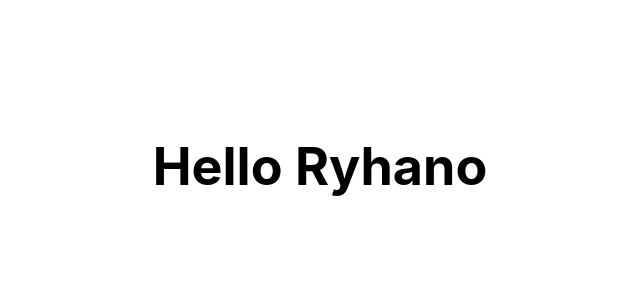
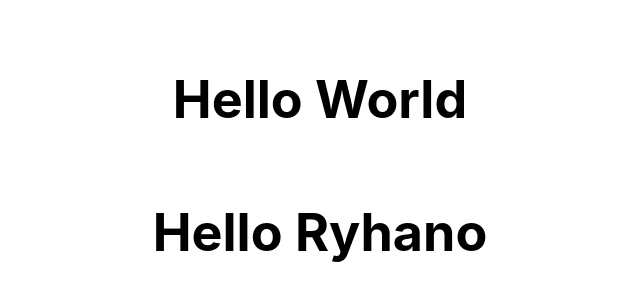
Before and after one commit to Luke-Kirby/Luke-Kirby-Portfolio, a React (Create React App) app: page / in a window 1280 px wide. Shown: the part 234-534 px from the top of the page, without its empty margins (320-960 px from the left). Built offline with nearby package versions, Linux system fonts and the light colour scheme.

Commit message:
Added Title component to App.tsx

```diff
--- a/src/App.tsx
+++ b/src/App.tsx
@@ -1,16 +1,15 @@
 import React from "react";
 import logo from "./logo.svg";
 import "./App.scss";
+import Title from "./components/Title";
 
 function App() {
   return (
     <div className="App">
       <header className="App-header">
+        <Title title={"Hello World"} />
 
-        <h1>
-          Hello Ryhano
-        </h1>
-
+        <h1>Hello Ryhano</h1>
       </header>
     </div>
   );
```
